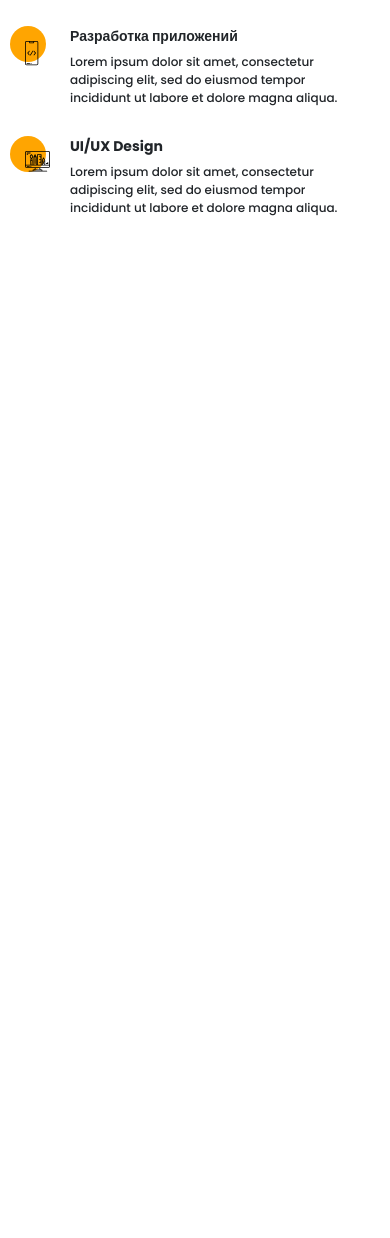
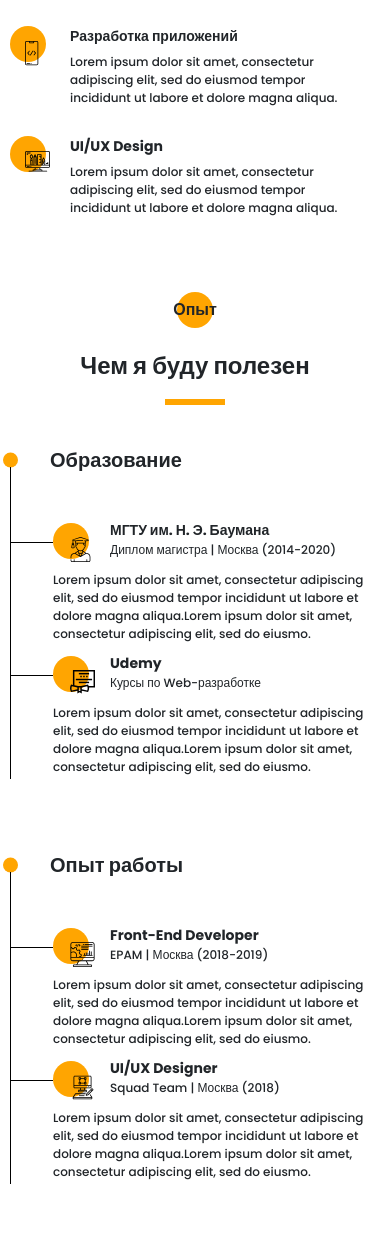
Before and after one commit to Alex-Rubanov/portfolio-template, a website: page src/index.html in a window 390 px wide. Shown: the part 1709-2947 px from the top of the page. Before the commit the page ends 1961 px from the top, so only its background shows below. Drawn offline with nearby package versions, Linux system fonts and the light colour scheme; files that its build step writes are made by us from their sources; files whose address does not match are found by name.

Commit message:
added RWD for section resume

```diff
--- a/src/index.html
+++ b/src/index.html
@@ -165,7 +165,7 @@
         </div>
     </section>
 
-    <!-- <section class="resume">
+    <section class="resume">
         <div class="container">
             <h2 class="title title_fz16 title__section-title">Опыт</h2>
             <h3 class="title title_fz36 title__section-subtitle">Чем я буду полезен</h3>
@@ -240,7 +240,7 @@
 
             </div>
         </div>
-    </section> -->
+    </section>
 
     <!-- <section class="skills">
         <div class="container">
--- a/src/sass/blocks/_media.scss
+++ b/src/sass/blocks/_media.scss
@@ -16,6 +16,13 @@
         &__skills {
             grid-template-columns: repeat(2, 1fr);
             gap: 15px 25px;
+        }
+    }
+    .resume {
+        &__wrapper {
+            max-width: 960px;
+            padding: 0 25px 0 25px;
+            column-gap: 65px;
         }
     }
 }
@@ -39,6 +46,15 @@
             &-item {
                 grid-template-columns: 40px 350px;
             }
+        }
+    }
+    .resume {
+        padding-bottom: 60px;
+        &__wrapper {
+            max-width: 720px;
+            padding: 0;
+            grid-template: repeat(2, minmax(385px, auto)) / 1fr ;
+            row-gap: 25px;
         }
     }
 }
@@ -84,6 +100,18 @@
             padding-top: 10px;
             &-item {
                 grid-template-columns: 40px auto;
+            }
+        }
+    }
+    .resume {
+        padding: 46px 0 40px;
+        .title {
+            &_fz16 {
+                margin-bottom: 26px;
+            }
+            &_fz36 {
+                font-size: 30px;
+                line-height: 45px;
             }
         }
     }
@@ -166,4 +194,49 @@
             }
         }
     }
+    .resume {
+        .title {
+            &_fz36 {
+                font-size: 24px;
+                line-height: 36px;
+                margin-bottom: 15px;
+            }
+        }
+        .divider {
+            margin-bottom: 40px;
+        }
+        &__wrapper {
+            row-gap: 20px;
+        }
+        &__column {
+            &-title {
+                padding-left: 40px;
+                padding-bottom: 35px;
+                &:before {
+                    content: '';
+                    top: 15px;
+                }
+            }
+        }
+        ul {
+            li{
+                &:before {
+                    top: -43px;
+                    height: calc(100% + 46px);
+                }
+            }
+        }
+        &__item {
+            &:before {
+                content: '';
+                top: 32px;
+            }
+            &-head {
+                padding: 10px 0 0 100px;
+            }
+            &-icon{
+                top: 13px;
+            }
+        }
+    }
 }
```
Also changed, not shown: dist/css/style.min.css, dist/index.html.
